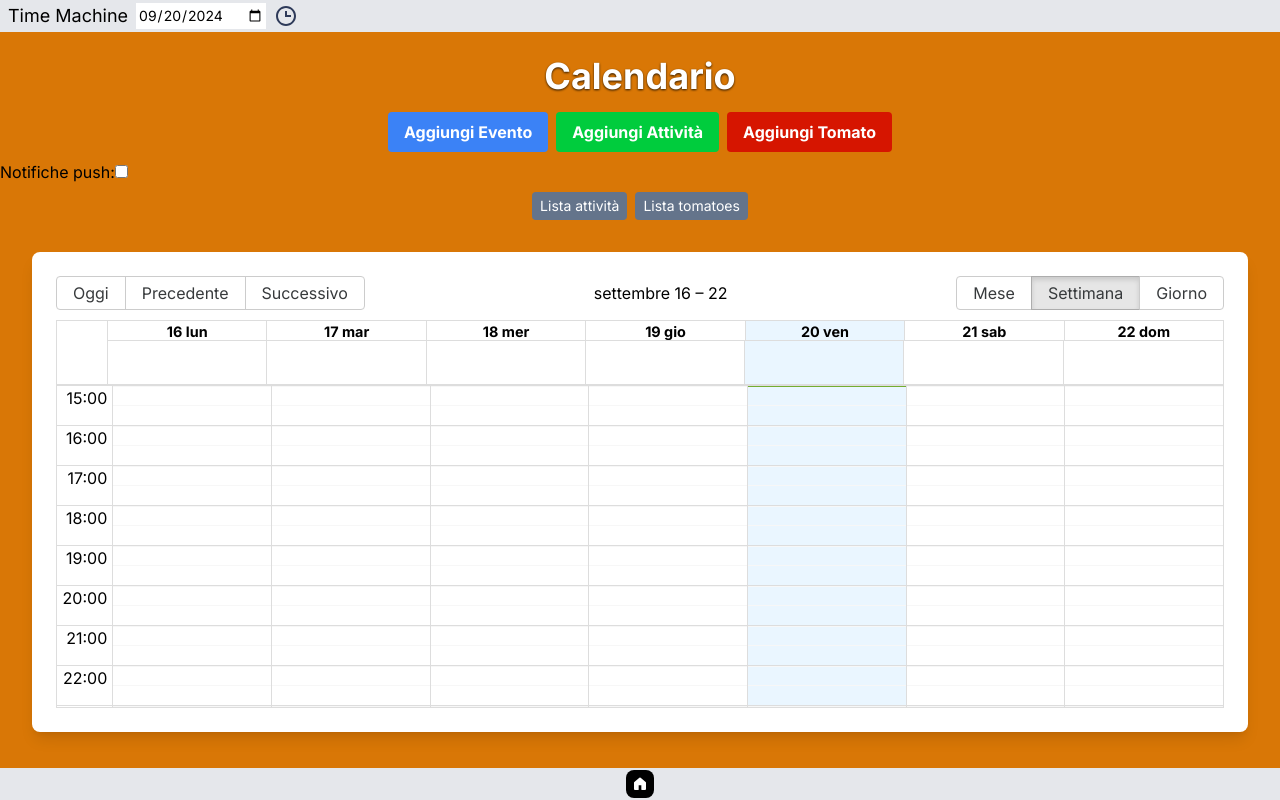
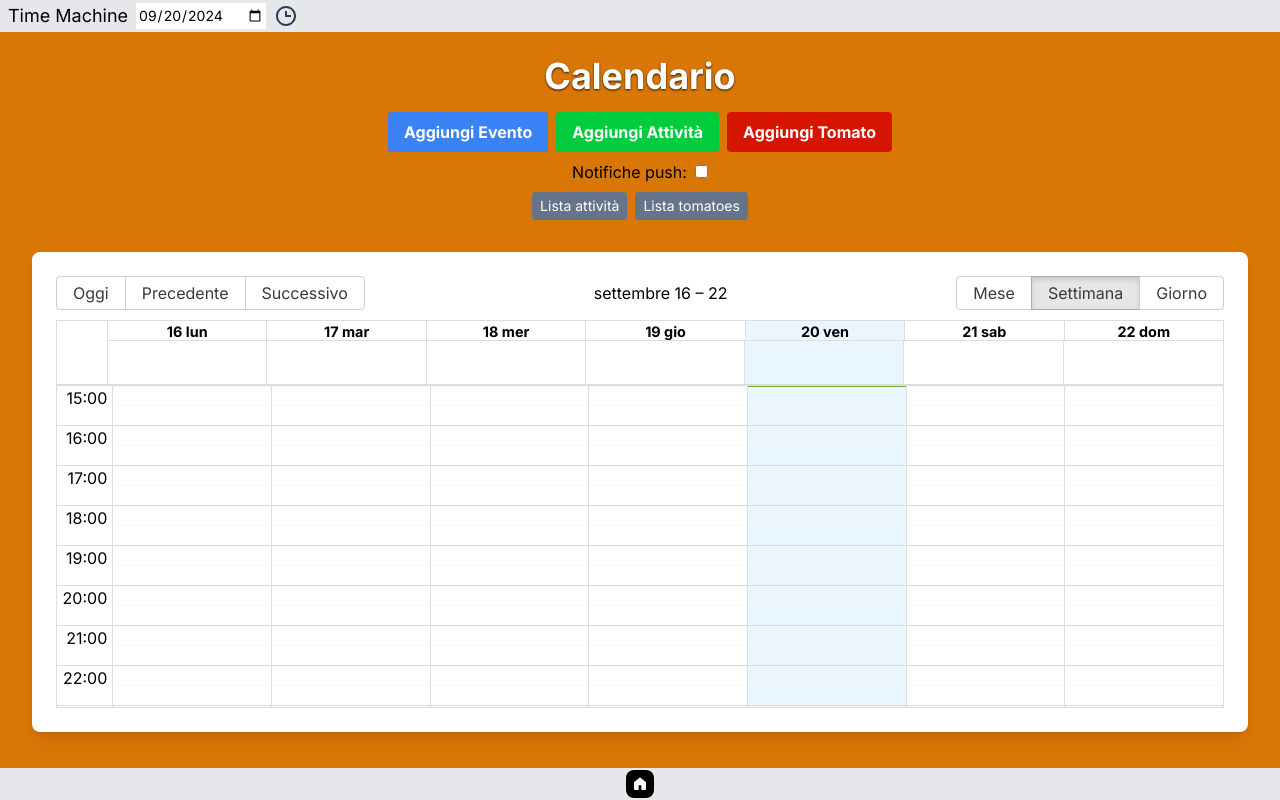
Before and after one commit to ufilme/Semplicemente-Etereo-Luminoso-Fulgido-Immutabile-Eternamente, a Next.js app in the folder src/: page /calendario in a window 1280 px wide. Built offline with nearby package versions, Linux system fonts and the light colour scheme; no server answers.

Commit message:
fix: fetch notifications type

```diff
--- a/src/app/calendario/page.tsx
+++ b/src/app/calendario/page.tsx
@@ -477,8 +477,8 @@ useEffect(() => {
         </button>
       </div>
 
-      <div className="mb-2">
-        <label>Notifiche push:</label>
+      <div className="mb-2 text-center">
+        <label className="mr-2">Notifiche push:</label>
         <input
           type="checkbox"
           checked={pushNotify == "native"}
--- a/src/app/components/Notifications.tsx
+++ b/src/app/components/Notifications.tsx
@@ -80,23 +80,23 @@ export function Notifications({date}:{date: Date}) {
   const [activities, setActivities] = useState<ActivityState[]>([])
   const [fetched, setFetched] = useState(false)
   const [checked, setChecked] = useState(false)
+  const [notifyType, setNotifyType] = useState("");
+
+  fetch('/api/data/user')
+  .then(r => r.json())
+  .then(data => {
+    setNotifyType(data.notifications);
+    setFetched(true);
+  })
+  .catch((e) => {
+    console.error('Error fetching notifications:', e);
+  });
+  console.log("notifyType", notifyType);
 
   function myToast (message: string, notifyLevel: number) {
     let bgcolor: string;
     let bgtop: string;
     let bgbot: string;
-
-    let notifyType;
-
-    fetch('/api/data/user')
-    .then(r => r.json())
-    .then(data => {
-      notifyType = data.notifications;
-      setFetched(true);
-    })
-    .catch((e) => {
-      console.error('Error fetching notifications:', e);
-    });
 
     switch (notifyLevel) {
       case 1:
```
